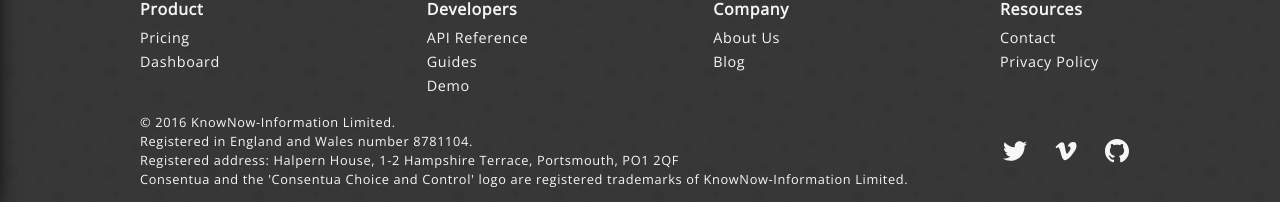
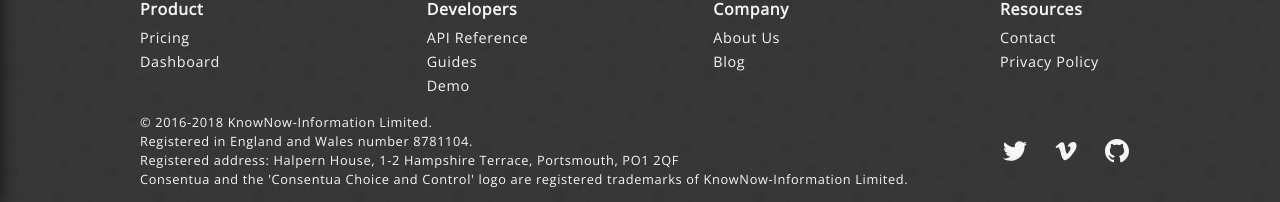
Before and after one commit to Consentua/consentua.github.io_old, a Jekyll site: the page built from index.html, in a window 1280 px wide and 900 px high, scrolled down 1829 px. Shown: the part 695-897 px from the top of the window. Built offline with Jekyll 4.4.1, drawn with Linux system fonts in a browser that asks for light colours; nearby versions of some CDN libraries; library files that are not in the unit come from our copies; part of the change alters nothing that is shown.

```diff
--- a/_includes/footer.html
+++ b/_includes/footer.html
@@ -95,7 +95,7 @@
 					<a href="{{ site.url }}/pricing.html">Pricing</a>
 				</li>
 				<li>
-					<a href="https://app.consentua.com">Dashboard</a>
+					<a href="https://testdashboard.consentua.com">Dashboard</a>
 				</li>
 			</ul>
 		</span>
@@ -105,7 +105,7 @@
 					<span class="col-tile">Developers</span>
 				</li>
 				<li>
-					<a href="http://api.consentua.com/swagger/ui/index">API reference</a>
+					<a href="http://test.consentua.com/swagger">API reference</a>
 				</li>
 				<li>
 					<a href="https://github.com/Consentua/Documentation">Guides</a>
@@ -144,7 +144,7 @@
 	</div>
 	<article class="container">
 		<div>
-			<p>© 2016 KnowNow-Information Limited.</p>
+			<p>© 2016-2018 KnowNow-Information Limited.</p>
 			<p>Registered in England and Wales number 8781104.</p>
 			<p>Registered address: Halpern House, 1-2 Hampshire Terrace, Portsmouth, PO1 2QF</p>
 			<p>Consentua and the 'Consentua Choice and Control' logo are registered trademarks of KnowNow-Information Limited.</p>
```
